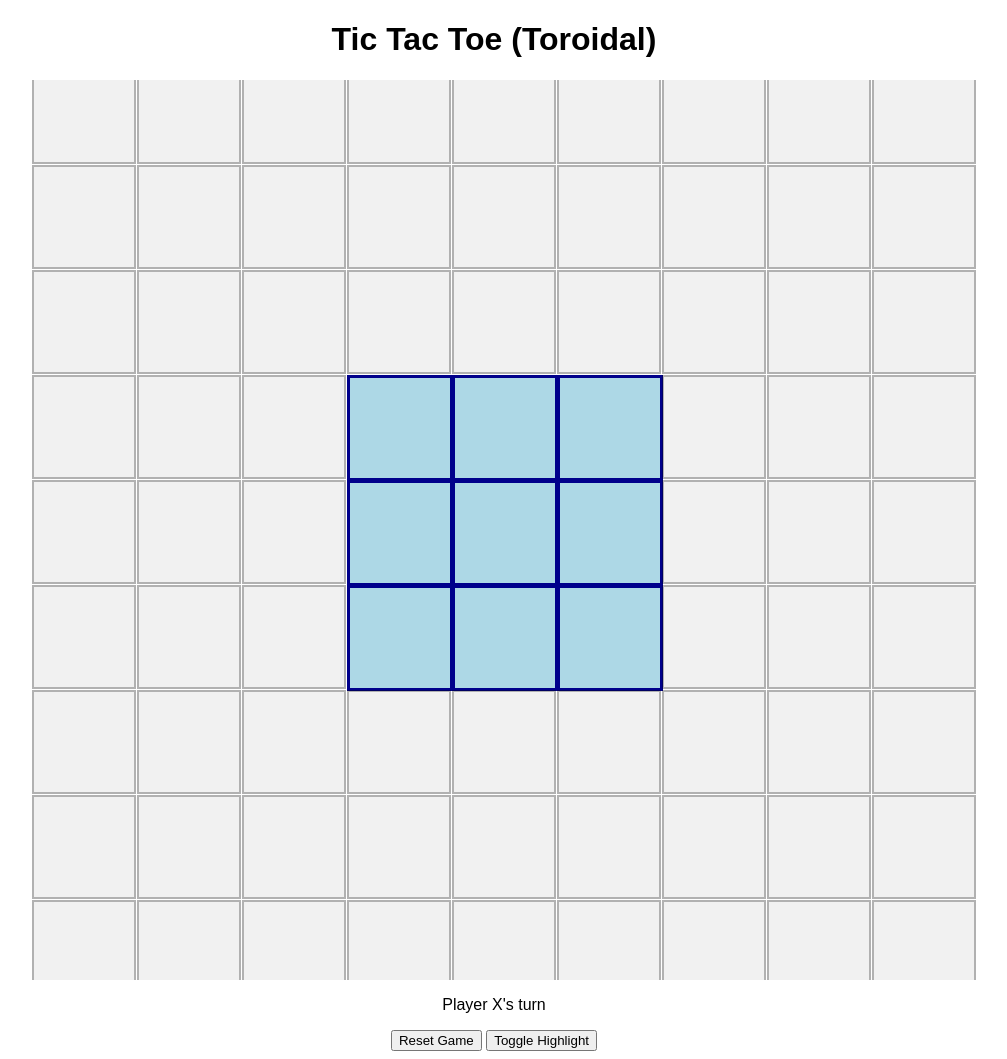
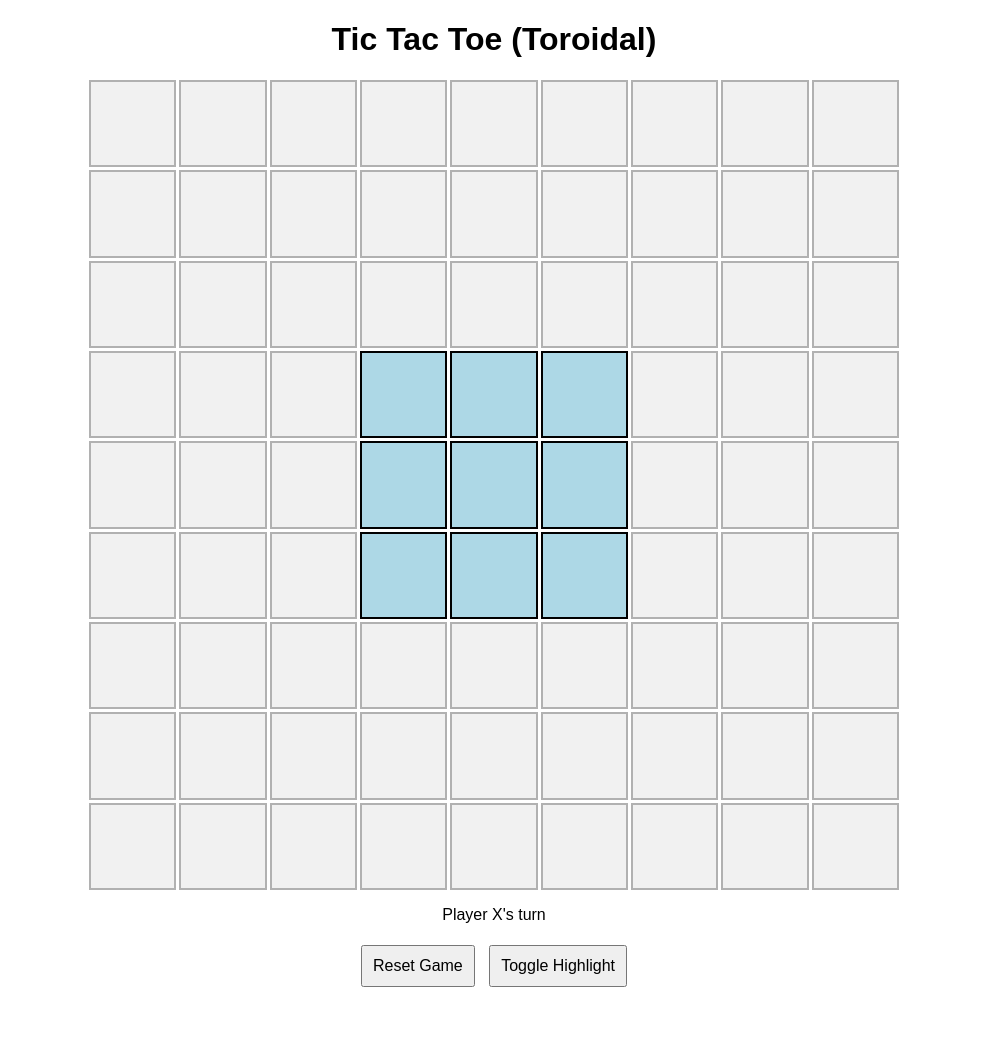
Before and after one commit to steventhebrave/steventhebrave.github.io, a Jekyll site: the page tic-tac-toe.html, which Jekyll copies as it is, in a window 1280 px wide. Shown: the whole page, without its empty margins (146-1153 px from the left). Built offline with Jekyll 4.4.1, drawn with Linux system fonts in a browser that asks for light colours; after the commit the page ends 1000 px from its top, so only the background shows below that.

Commit message:
tic tac toe nicer on mobile

```diff
--- a/tic-tac-toe.html
+++ b/tic-tac-toe.html
@@ -13,31 +13,26 @@
             display: flex;
             justify-content: center;
             align-items: center;
-            margin-top: 20px;
             overflow: hidden;
-            width: 100vw;
-            height: 100vh;
+            max-width: 100vw;
+            max-height: 100vh;
         }
         .board {
             display: grid;
-            grid-template-columns: repeat(9, 100px);
-            grid-template-rows: repeat(9, 100px);
-            gap: 5px;
+            grid-template-columns: repeat(9, minmax(30px, 1fr));
+            grid-template-rows: repeat(9, minmax(30px, 1fr));
+            gap: 3px;
             position: relative;
+            width: 90vmin;
+            height: 90vmin;
         }
         .cell {
-            width: 100px;
-            height: 100px;
             display: flex;
             align-items: center;
             justify-content: center;
-            font-size: 2em;
+            font-size: 5vmin;
             border: 2px solid black;
             cursor: pointer;
-            background-color: white;
-        }
-        .cell.taken {
-            cursor: not-allowed;
         }
         .mirror {
             opacity: 0.3;
@@ -45,12 +40,11 @@
         }
         .main-board {
             background-color: lightblue;
-            border: 3px solid darkblue;
         }
-        .hidden-board .cell {
-            background-color: white !important;
-            border: 2px solid black !important;
-            opacity: 1 !important;
+        button {
+            padding: 10px;
+            font-size: 16px;
+            margin: 5px;
         }
     </style>
 </head>
```
